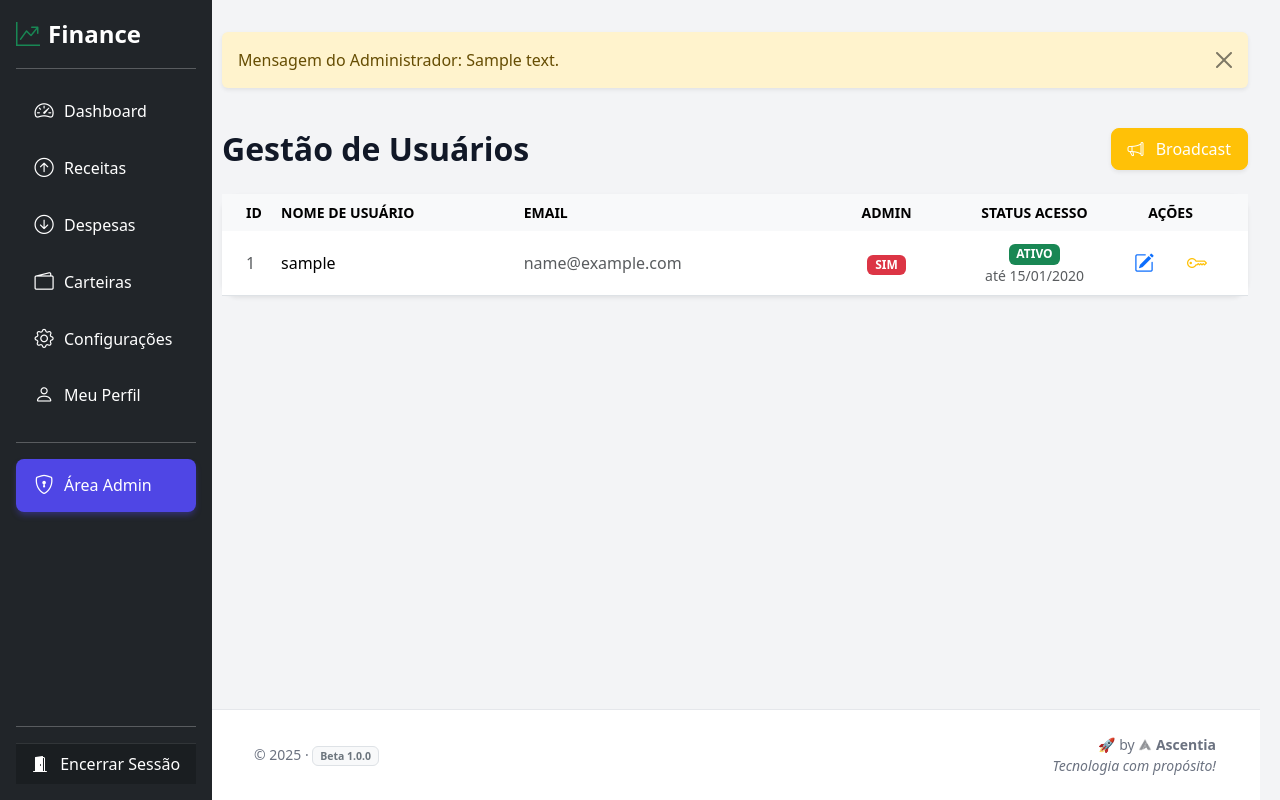
After one commit to jaimealvesjr1/Finance, a Flask app: page /admin/ in a window 1280 px wide. The commit adds this page. Run offline with Flask 3, Linux system fonts and the light colour scheme; a user stored in the database is signed in; tables that the repository leaves empty hold one stand-in row (values such as "Sample post"); some libraries are stand-ins or nearby versions.

Commit message:
Gestão de Usuários

```diff
--- /dev/null
+++ b/app/admin/forms.py
@@ -0,0 +1,60 @@
+from flask_wtf import FlaskForm
+from wtforms import StringField, BooleanField, DateField, SubmitField, TextAreaField, PasswordField
+from wtforms.validators import DataRequired, Email, Length, Optional, EqualTo
+from app.auth.models import User
+from wtforms import ValidationError
+from datetime import date
+
+class AdminUserForm(FlaskForm):
+    """Formulário para edição de usuários por um Admin."""
+    username = StringField('Nome de Usuário', validators=[
+        DataRequired(),
+        Length(min=3, max=64)
+    ])
+    email = StringField('Email', validators=[DataRequired(), Email()])
+
+    is_admin = BooleanField('Permissão de Administrador')
+
+    access_due_date = DateField(
+        'Vencimento do Acesso (Mensalidade)',
+        format='%Y-%m-%d',
+        validators=[Optional()]
+    )
+
+    pending_message = TextAreaField(
+        'Mensagem para o Usuário (Próximo Acesso)',
+        validators=[Optional(), Length(max=500)]
+    )
+
+    submit = SubmitField('Salvar Alterações')
+
+    def validate_unique_email(self, field, user_id):
+        user = User.query.filter(User.email == field.data).first()
+        if user is not None and user.id != user_id:
+            raise ValidationError('Este email já está registrado por outra conta.')
+
+    def validate_unique_username(self, field, user_id):
+        user = User.query.filter(User.username == field.data).first()
+        if user is not None and user.id != user_id:
+            raise ValidationError('Este nome de usuário já está em uso por outra conta.')
+
+class AdminChangePasswordForm(FlaskForm):
+    password = PasswordField('Nova Senha', validators=[
+        DataRequired(message="A nova senha é obrigatória."),
+        Length(min=6, message="A senha deve ter no mínimo 6 caracteres.")
+    ])
+    password2 = PasswordField(
+        'Repetir Nova Senha',
+        validators=[
+            DataRequired(message="A confirmação da senha é obrigatória."),
+            EqualTo('password', message='As senhas devem ser iguais.')
+        ]
+    )
+    submit = SubmitField('Redefinir Senha')
+
+class AdminBroadcastForm(FlaskForm):
+    broadcast_message = TextAreaField(
+        'Conteúdo da Mensagem para TODOS',
+        validators=[DataRequired(message="A mensagem não pode ser vazia."), Length(max=500)]
+    )
+    submit = SubmitField('Enviar Mensagem para Todos')
--- /dev/null
+++ b/app/admin/routes.py
@@ -0,0 +1,134 @@
+from flask import Blueprint, render_template, redirect, url_for, flash, request, abort
+from flask_login import login_required, current_user
+from app.extensions import db
+from app.auth.models import User
+from sqlalchemy import update
+from config import Config
+from datetime import datetime
+from .forms import AdminUserForm, AdminChangePasswordForm, AdminBroadcastForm
+import functools
+
+admin_bp = Blueprint('admin', __name__, template_folder='templates', url_prefix='/admin')
+footer = {'ano': Config.ANO_ATUAL, 'versao': Config.VERSAO_APP}
+
+def flash_form_errors(form):
+    """Função de utilidade para exibir erros do formulário."""
+    for field_name, errors in form.errors.items():
+        for error in errors:
+            field_obj = getattr(form, field_name, None)
+            field_label = field_obj.label.text if field_obj and hasattr(field_obj, 'label') else field_name
+            flash(f"Erro no campo '{field_label}': {error}", 'danger')
+
+def admin_required(f):
+    """Decorator para garantir que apenas admins acessem a rota."""
+    @functools.wraps(f)
+    @login_required
+    def decorated_function(*args, **kwargs):
+        if not current_user.is_admin:
+            flash('Acesso negado: Você não tem permissão de administrador.', 'danger')
+            return redirect(url_for('main.index'))
+        return f(*args, **kwargs)
+    return decorated_function
+
+@admin_bp.route('/')
+@admin_required
+def list_users():
+    users = User.query.all()
+    edit_forms = {}
+    reset_password_forms = {}
+    broadcast_form = AdminBroadcastForm()
+
+    for user in users:
+        form = AdminUserForm(obj=user)
+        if user.access_due_date:
+            form.access_due_date.data = user.access_due_date
+        edit_forms[user.id] = form
+
+        reset_password_forms[user.id] = AdminChangePasswordForm()
+
+    return render_template('admin/list_users.html',
+                           users=users,
+                           edit_forms=edit_forms,
+                           reset_password_forms=reset_password_forms,
+                           broadcast_form=broadcast_form,
+                           title='Gestão de Usuários (Admin)',
+                           **footer)
+
+@admin_bp.route('/broadcast', methods=['POST'])
+@admin_required
+def broadcast_message():
+    form = AdminBroadcastForm()
+
+    if form.validate_on_submit():
+        try:
+            message_content = form.broadcast_message.data
+
+            db.session.execute(
+                update(User)
+                .where(User.id != current_user.id)
+                .values(pending_message=message_content)
+            )
+
+            if current_user.pending_message:
+                 current_user.pending_message = None
+
+            db.session.commit()
+
+            flash(f'Mensagem de broadcast enviada com sucesso para todos os usuários. Será exibida na próxima visita.', 'success')
+
+        except Exception as e:
+            db.session.rollback()
+            flash(f'Erro ao enviar a mensagem para todos os usuários: {e}', 'danger')
+
+    else:
+        flash_form_errors(form)
+
+    return redirect(url_for('admin.list_users'))
+
+@admin_bp.route('/usuarios/edit/<int:user_id>', methods=['POST'])
+@admin_required
+def edit_user(user_id):
+    user = db.get_or_404(User, user_id)
+    form = AdminUserForm()
+
+    form.validate_email = lambda f: form.validate_unique_email(f, user_id=user.id)
+    form.validate_username = lambda f: form.validate_unique_username(f, user_id=user.id)
+
+    if form.validate_on_submit():
+        user.username = form.username.data
+        user.email = form.email.data
+        user.is_admin = form.is_admin.data
+
+        user.access_due_date = form.access_due_date.data
+
+        user.pending_message = form.pending_message.data
+        if not user.pending_message or user.pending_message.strip() == '':
+             user.pending_message = None
+
+        db.session.commit()
+        flash(f'Usuário "{user.username}" atualizado com sucesso!', 'success')
+    else:
+        flash_form_errors(form)
+        flash('Erro ao editar usuário. Verifique os dados.', 'danger')
+
+    return redirect(url_for('admin.list_users'))
+
+@admin_bp.route('/usuarios/reset_password/<int:user_id>', methods=['POST'])
+@admin_required
+def reset_user_password(user_id):
+    user = db.get_or_404(User, user_id)
+    form = AdminChangePasswordForm()
+
+    if form.validate_on_submit():
+        try:
+            user.set_password(form.password.data)
+            db.session.commit()
+            flash(f'Senha do usuário "{user.username}" redefinida com sucesso!', 'success')
+        except Exception as e:
+            db.session.rollback()
+            flash(f'Erro ao redefinir a senha: {e}', 'danger')
+    else:
+        flash_form_errors(form)
+        flash('Erro na redefinição de senha. Verifique se as senhas coincidem e atendem ao requisito de tamanho.', 'danger')
+
+    return redirect(url_for('admin.list_users'))
--- a/app/auth/routes.py
+++ b/app/auth/routes.py
@@ -1,12 +1,79 @@
-from flask import Blueprint, render_template, redirect, url_for, flash
+from flask import Blueprint, render_template, redirect, url_for, flash, session
 from flask_login import login_user, logout_user, current_user, login_required
 from app.extensions import db
-from .forms import LoginForm, RegistrationForm
+from .forms import LoginForm, RegistrationForm, ChangePasswordForm, ChangeEmailForm
 from .models import User
 from config import Config
+from datetime import date
 
 auth_bp = Blueprint('auth', __name__, template_folder='templates')
 footer = {'ano': Config.ANO_ATUAL, 'versao': Config.VERSAO_APP}
+
+def flash_form_errors(form):
+    """Função de utilidade para exibir erros do formulário."""
+    for field_name, errors in form.errors.items():
+        for error in errors:
+            field_obj = getattr(form, field_name, None)
+            field_label = field_obj.label.text if field_obj and hasattr(field_obj, 'label') else field_name
+            flash(f"Erro no campo '{field_label}': {error}", 'danger')
+
+@auth_bp.route('/perfil', methods=['GET'])
+@login_required
+def profile():
+    form_password = ChangePasswordForm()
+    # Preenche o campo email atual para exibir
+    form_email = ChangeEmailForm(obj=current_user)
+
+    return render_template('auth/profile.html',
+                           form_password=form_password,
+                           form_email=form_email,
+                           title='Meu Perfil',
+                           **footer)
+
+@auth_bp.route('/perfil/change_password', methods=['POST'])
+@login_required
+def change_password():
+    form_password = ChangePasswordForm()
+    if form_password.validate_on_submit():
+        current_user.set_password(form_password.password.data)
+        db.session.commit()
+        flash('Sua senha foi alterada com sucesso!', 'success')
+        return redirect(url_for('auth.profile'))
+
+    # Se a validação falhar, repasse os forms com erros
+    form_email = ChangeEmailForm(obj=current_user)
+    flash_form_errors(form_password)
+
+    return render_template('auth/profile.html',
+                           form_password=form_password,
+                           form_email=form_email,
+                           title='Meu Perfil',
+                           **footer)
+
+@auth_bp.route('/perfil/change_email', methods=['POST'])
+@login_required
+def change_email():
+    form_email = ChangeEmailForm()
+    if form_email.validate_on_submit():
+        current_user.email = form_email.email.data
+        db.session.commit()
+        # Necessário re-logar o usuário com o novo email, se o Flask-Login
+        # usar o email para identificação (embora a implementação atual use ID).
+        # Manter o login atual é seguro, mas um flush de logout/login é mais robusto.
+
+        # Neste caso, vamos apenas atualizar e redirecionar
+        flash('Seu email foi alterado com sucesso!', 'success')
+        return redirect(url_for('auth.profile'))
+
+    # Se a validação falhar, repasse os forms com erros
+    form_password = ChangePasswordForm()
+    flash_form_errors(form_email)
+
+    return render_template('auth/profile.html',
+                           form_password=form_password,
+                           form_email=form_email,
+                           title='Meu Perfil',
+                           **footer)
 
 @auth_bp.route('/login', methods=['GET', 'POST'])
 def login():
@@ -50,3 +117,12 @@ def logout():
     logout_user()
     flash('Você desconectou sua conta.', 'info')
     return redirect(url_for('auth.login'))
+
+@auth_bp.route('/alerta-critico')
+def critical_alert():
+    if 'CRITICAL_MESSAGE' not in session:
+        return redirect(url_for('main.index'))
+
+    context = session.pop('CRITICAL_MESSAGE')
+
+    return render_template('auth/critical_alert.html', context=context)
--- a/app/main/routes.py
+++ b/app/main/routes.py
@@ -17,6 +17,12 @@ def index():
     today = datetime.now()
     current_month = today.month
     current_year = today.year
+
+    if not current_user.is_active:
+        return render_template('main/dashboard.html',
+                               is_active=False,
+                               title='Acesso Bloqueado',
+                               **footer)
 
     # 1. SALDO TOTAL
     total_balance = sum(wallet.current_balance for wallet in current_user.wallets)
@@ -178,29 +184,26 @@ def index():
         chart_despesas.append(float(desp_result))
 
     context = {
-        # KPI Cards (Atualizados)
         'total_balance': total_balance,
         'monthly_received_revenue': monthly_received_revenue,
         'monthly_receivable_revenue': monthly_receivable_revenue,
         'monthly_paid_expenses': monthly_paid_expenses,
         'monthly_pending_expenses': monthly_pending_expenses,
 
-        # Pie Charts
         'pie_revenue_labels': pie_revenue_labels,
         'pie_revenue_data': pie_revenue_data,
         'pie_expense_labels': pie_expense_labels,
         'pie_expense_data': pie_expense_data,
 
-        # Lists (Novas)
         'receivable_revenues': receivable_revenues,
         'pending_expenses': pending_expenses,
-        'now_date': today.date(), # Usado para comparação de datas de vencimento/recebimento
+        'now_date': today.date(),
 
-        # Bar Chart (6 months)
         'chart_labels': chart_labels,
         'chart_receitas': chart_receitas,
         'chart_despesas': chart_despesas,
 
+        'is_active': True,
         'title': 'Dashboard'
     }
 
--- /dev/null
+++ b/app/templates/admin/list_users.html
@@ -0,0 +1,169 @@
+{% extends "base/layout.html" %}
+{% from 'base/components/forms.html' import field %}
+{% from 'base/components/modals.html' import confirm_modal %}
+
+{% block title %}{{ title }}{% endblock %}
+
+{% block content %}
+<div class="d-flex justify-content-between align-items-center mb-4">
+    <h2 class="mb-0"><strong>Gestão de Usuários</strong></h2>
+    <div class="d-flex gap-2">
+        <button class="btn btn-warning shadow-sm text-white" data-bs-toggle="modal" data-bs-target="#broadcastModal" title="Enviar Mensagem para todos os Usuários">
+            <i class="bi bi-megaphone me-2"></i> Broadcast
+        </button>
+    </div>
+</div>
+
+<div class="card border-0 shadow-sm rounded-4">
+    <div class="table-responsive">
+        <table class="table table-hover align-middle mb-0">
+            <thead class="table-light text-uppercase small text-muted">
+                <tr>
+                    <th class="ps-4 border-0" style="width: 5%;">ID</th>
+                    <th class="border-0" style="width: 25%;">Nome de Usuário</th>
+                    <th class="border-0" style="width: 30%;">Email</th>
+                    <th class="text-center border-0" style="width: 15%;">Admin</th>
+                    <th class="text-center border-0" style="width: 15%;">Status Acesso</th>
+                    <th class="text-center pe-4 border-0" style="width: 10%;">Ações</th>
+                </tr>
+            </thead>
+            <tbody>
+                {% for user in users %}
+                <tr>
+                    <td class="ps-4 text-muted">{{ user.id }}</td>
+                    <td class="fw-medium">{{ user.username }}</td>
+                    <td class="text-muted">{{ user.email }}</td>
+                    <td class="text-center">
+                        {% if user.is_admin %}
+                            <span class="badge bg-danger">SIM</span>
+                        {% else %}
+                            <span class="badge bg-secondary">NÃO</span>
+                        {% endif %}
+                    </td>
+                    <td class="text-center">
+                        {% if user.is_active %}
+                            <span class="badge bg-success">ATIVO</span>
+                        {% else %}
+                            <span class="badge bg-danger">VENCIDO</span>
+                        {% endif %}
+                        {% if user.access_due_date %}
+                            <small class="d-block text-muted">até {{ user.access_due_date.strftime('%d/%m/%Y') }}</small>
+                        {% else %}
+                            <small class="d-block text-muted">Sem Data</small>
+                        {% endif %}
+                    </td>
+                    <td class="text-center pe-4">
+                        <div class="btn-group">
+                            <button class="btn btn-sm btn-link text-primary" data-bs-toggle="modal" data-bs-target="#editUserModal{{ user.id }}" title="Editar Acesso e Mensagem">
+                                <i class="bi bi-pencil-square fs-5"></i>
+                            </button>
+                            {# NOVO BOTÃO #}
+                            <button class="btn btn-sm btn-link text-warning" data-bs-toggle="modal" data-bs-target="#resetPasswordModal{{ user.id }}" title="Redefinir Senha">
+                                <i class="bi bi-key fs-5"></i>
+                            </button>
+                        </div>
+                    </td>
+                </tr>
+                {% endfor %}
+            </tbody>
+        </table>
+    </div>
+</div>
+
+{% for user in users %}
+<div class="modal fade" id="editUserModal{{ user.id }}" tabindex="-1" aria-hidden="true">
+    <div class="modal-dialog">
+        <div class="modal-content">
+            <div class="modal-header bg-light">
+                <h5 class="modal-title fw-bold">Editar {{ user.username }} (ID: {{ user.id }})</h5>
+                <button type="button" class="btn-close" data-bs-dismiss="modal"></button>
+            </div>
+            <form method="POST" action="{{ url_for('admin.edit_user', user_id=user.id) }}">
+                {{ edit_forms[user.id].hidden_tag() }}
+                <div class="modal-body">
+
+                    <h6 class="fw-bold text-muted mb-3">Informações Básicas</h6>
+                    {{ field(edit_forms[user.id].username, value=user.username) }}
+                    {{ field(edit_forms[user.id].email, value=user.email) }}
+
+                    <h6 class="fw-bold text-muted mb-3 mt-4">Controle de Acesso</h6>
+
+                    <div class="mb-3 form-check form-switch">
+                        {{ edit_forms[user.id].is_admin(class="form-check-input") }}
+                        <label class="form-check-label fw-bold" for="{{ edit_forms[user.id].is_admin.id }}">
+                            {{ edit_forms[user.id].is_admin.label.text }}
+                        </label>
+                    </div>
+
+                    {% set due_date_value = user.access_due_date.strftime('%Y-%m-%d') if user.access_due_date else '' %}
+                    {{ field(edit_forms[user.id].access_due_date, type="date", value=due_date_value) }}
+
+                    <h6 class="fw-bold text-muted mb-3 mt-4">Comunicação</h6>
+                    {% set message_value = user.pending_message if user.pending_message else '' %}
+                    {{ field(edit_forms[user.id].pending_message, rows="3", value=message_value, label="Mensagem para o Usuário") }}
+                    <p class="small text-danger">A mensagem será exibida e <strong>apagada</strong> no próximo login/acesso à rota principal.</p>
+
+                </div>
+                <div class="modal-footer">
+                    <button type="button" class="btn btn-secondary" data-bs-dismiss="modal">Cancelar</button>
+                    <button type="submit" class="btn btn-primary">Salvar Alterações</button>
+                </div>
+            </form>
+        </div>
+    </div>
+</div>
+{% endfor %}
+
+{% for user in users %}
+<div class="modal fade" id="resetPasswordModal{{ user.id }}" tabindex="-1" aria-hidden="true">
+    <div class="modal-dialog modal-dialog-centered">
+        <div class="modal-content">
+            <div class="modal-header bg-warning">
+                <h5 class="modal-title fw-bold text-white"><i class="bi bi-key me-2"></i>Redefinir Senha de {{ user.username }}</h5>
+                <button type="button" class="btn-close" data-bs-dismiss="modal"></button>
+            </div>
+            <form method="POST" action="{{ url_for('admin.reset_user_password', user_id=user.id) }}">
+                {{ reset_password_forms[user.id].hidden_tag() }}
+                <div class="modal-body">
+                    <p class="text-danger small">Atenção: A nova senha será aplicada imediatamente. A senha antiga será perdida e o usuário será forçado a usar a nova senha no próximo login.</p>
+
+                    {{ field(reset_password_forms[user.id].password, label="Nova Senha", placeholder="Mínimo de 6 caracteres") }}
+                    {{ field(reset_password_forms[user.id].password2, label="Repetir Nova Senha", placeholder="Confirme a senha") }}
+
+                </div>
+                <div class="modal-footer">
+                    <button type="button" class="btn btn-secondary" data-bs-dismiss="modal">Cancelar</button>
+                    <button type="submit" class="btn btn-danger px-4">Redefinir Senha</button>
+                </div>
+            </form>
+        </div>
+    </div>
+</div>
+{% endfor %}
+
+<div class="modal fade" id="broadcastModal" tabindex="-1" aria-hidden="true">
+    <div class="modal-dialog">
+        <div class="modal-content">
+            <div class="modal-header bg-warning text-white">
+                <h5 class="modal-title fw-bold"><i class="bi bi-megaphone me-2"></i> Broadcast para TODOS</h5>
+                <button type="button" class="btn-close btn-close-white" data-bs-dismiss="modal"></button>
+            </div>
+            <form method="POST" action="{{ url_for('admin.broadcast_message') }}">
+                {{ broadcast_form.hidden_tag() }}
+                <div class="modal-body">
+                    <p class="text-danger small">Atenção: Esta mensagem será exibida como um para <strong>todos os usuários</strong>, exceto você, na próxima vez que acessarem a aplicação. Use com moderação!</p>
+
+                    {{ field(broadcast_form.broadcast_message, rows="5", label="Conteúdo da Mensagem") }}
+
+                </div>
+                <div class="modal-footer">
+                    <button type="button" class="btn btn-secondary" data-bs-dismiss="modal">Cancelar</button>
+                    <button type="submit" class="btn btn-warning text-white px-4">
+                        <i class="bi bi-send me-2"></i> Enviar Mensagem para Todos
+                    </button>
+                </div>
+            </form>
+        </div>
+    </div>
+</div>
+{% endblock %}
--- a/app/templates/base/components/forms.html
+++ b/app/templates/base/components/forms.html
@@ -16,8 +16,7 @@
             {% if not field_class %}
                 {% set field_class = 'form-control' %}
             {% endif %}
-            {# Garante que rows do form tenha precedência sobre kwargs, se existir #}
-            {% set rows = kwargs.pop('rows', field.render_kw.get('rows', 3)) %}
+            {% set rows = kwargs.pop('rows', (field.render_kw or {}).get('rows', 3)) %}
             {{ field(class=field_class, rows=rows, **kwargs) }}
 
         {% elif field.type == 'DateField' %}
--- a/app/templates/base/sidebar.html
+++ b/app/templates/base/sidebar.html
@@ -32,6 +32,24 @@
                 <i class="bi bi-gear me-2"></i> Configurações
             </a>
         </li>
+
+        {# NOVO: Link de Perfil #}
+        <li>
+            <a href="{{ url_for('auth.profile') }}" class="nav-link text-white {% if 'profile' in request.endpoint %}active{% endif %}">
+                <i class="bi bi-person me-2"></i> Meu Perfil
+            </a>
+        </li>
+
+        {# NOVO: Link de Admin (Adicionado {% endif %} para fechar o bloco) #}
+        {% if current_user.is_admin %}
+        <hr class="my-3">
+        <li>
+            <a href="{{ url_for('admin.list_users') }}" class="nav-link text-white {% if 'admin' in request.blueprint %}active{% endif %}">
+                <i class="bi bi-shield-lock me-2"></i> Área Admin
+            </a>
+        </li>
+        {% endif %}
+
     </ul>
 
     <hr>
--- a/config.py
+++ b/config.py
@@ -12,7 +12,7 @@ class Config:
     SQLALCHEMY_TRACK_MODIFICATIONS = False
 
     TIMEZONE = 'America/Sao_Paulo'
-    VERSAO_APP = 'Development'
+    VERSAO_APP = 'Beta 1.0.0'
     ANO_ATUAL = datetime.now().year
 
     UPLOAD_FOLDER = os.path.join(basedir, 'app', 'static', 'uploads', 'profile_pics')
```
Also changed, not shown: app/__init__.py (+25 -1 lines), app/auth/forms.py (+32 -0 lines), app/auth/models.py (+11 -1 lines), app/templates/auth/profile.html (added, +92 -0 lines), app/templates/main/dashboard.html (+23 -3 lines), migrations/versions/6d1ad4eb1ae4_adicao_de_campos_admin_e_controle_de_.py (added, +54 -0 lines).
